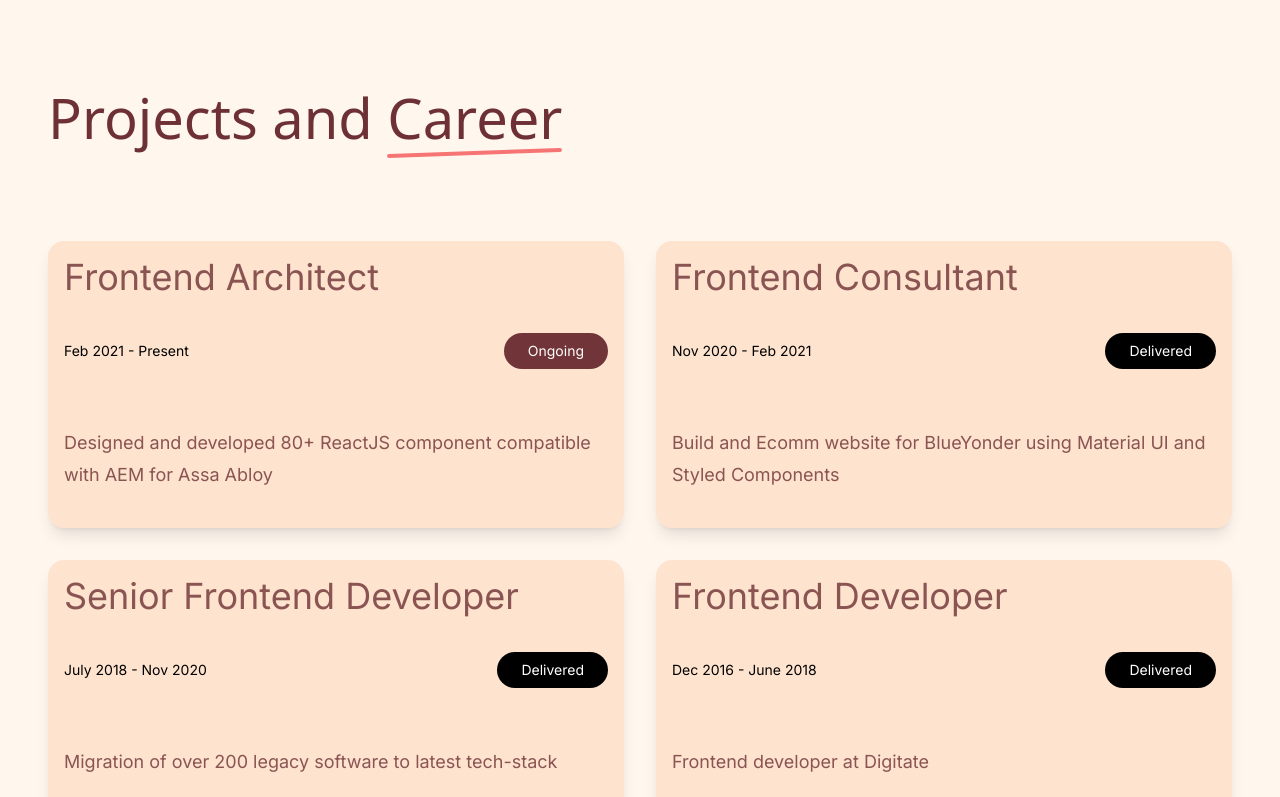
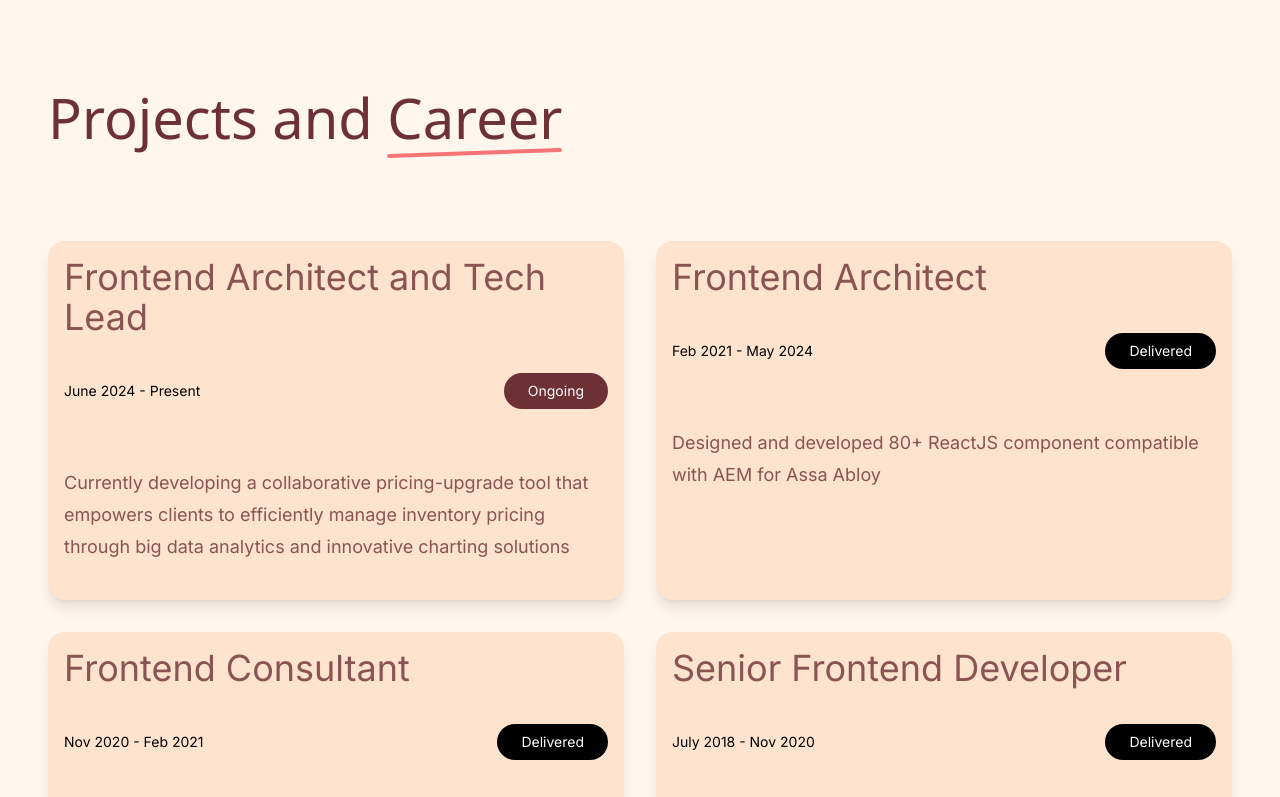
Before and after one commit to sunnyChoudhary0710/sunnyside, a Next.js app: page / in a window 1280 px wide. Shown: the part 1059-1856 px from the top of the page. Built offline with nearby package versions, Linux system fonts and the light colour scheme.

Commit message:
Updated experience

```diff
--- a/src/app/constants/constants.ts
+++ b/src/app/constants/constants.ts
@@ -83,13 +83,30 @@ export const Data_Array = [
 
 export const Experience_Data = [
 	{
+		heading: "Frontend Architect and Tech Lead",
+		status: "Ongoing",
+		date: "June 2024 - Present",
+		description:
+			"Currently developing a collaborative pricing-upgrade tool that empowers clients to efficiently manage inventory pricing through big data analytics and innovative charting solutions",
+		animationClass:
+			"animate-in-from-right animation-delay-100 animation-fill-mode-[both]",
+		details: {
+			logo: "/assa-abloy-logo.png",
+			paragraph: [
+				"We are introducing ‘Optimus,’ a cutting-edge tool that replaces the outdated Excel-based method for pricing upgrades. With its intuitive interface, Optimus streamlines the task, making it significantly easier for our users.",
+				"Optimus serves as a centralized hub for users to log in, engage in discussions, and efficiently manage the annual pricing process for their inventory. Leveraging market standards and historical analytics data, it enables strategic planning, ensuring optimal inventory availability and logical pricing. Our collaborative approach empowers clients to achieve their yearly budget and revenue targets seamlessly.",
+				"'Optimus,’ leverages advanced technologies such as Ag-Grid and Highcharts to create a user-friendly interface. With an extensive user permission framework and multilingual support, it enhances control and collaboration efficiency. Additionally, our robust progress tracker, complete with timely reminders and a friendly ‘nudging’ tool, ensures clients achieve their tasks accurately and on time"
+			],
+		},
+	},
+	{
 		heading: "Frontend Architect",
-		status: "Ongoing",
-		date: "Feb 2021 - Present",
+		status: "Delivered",
+		date: "Feb 2021 - May 2024",
 		description:
 			"Designed and developed 80+ ReactJS component compatible with  AEM for Assa Abloy",
 		animationClass:
-			"animate-in-from-right animation-delay-100 animation-fill-mode-[both]",
+			"animate-in-from-right animation-delay-300 animation-fill-mode-[both]",
 		details: {
 			logo: "/assa-abloy-logo.png",
 			paragraph: [
@@ -105,7 +122,7 @@ export const Experience_Data = [
 		description:
 			"Build and Ecomm website for BlueYonder using Material UI and Styled Components",
 		animationClass:
-			"animate-in-from-right animation-delay-300 animation-fill-mode-[both]",
+			"animate-in-from-right animation-delay-100 animation-fill-mode-[both]",
 		details: {
 			logo: "/blue-yonder-logo.svg",
 			paragraph: [
@@ -121,7 +138,7 @@ export const Experience_Data = [
 		date: "July 2018 - Nov 2020",
 		description: "Migration of over 200 legacy software to latest tech-stack",
 		animationClass:
-			"animate-in-from-right animation-delay-100 animation-fill-mode-[both]",
+			"animate-in-from-right animation-delay-300 animation-fill-mode-[both]",
 		details: {
 			logo: "/barclays-logo.png",
 			paragraph: [
@@ -137,7 +154,7 @@ export const Experience_Data = [
 		date: "Dec 2016 - June 2018",
 		description: "Frontend developer at Digitate",
 		animationClass:
-			"animate-in-from-right animation-delay-300 animation-fill-mode-[both]",
+			"animate-in-from-right animation-delay-100 animation-fill-mode-[both]",
 		details: {
 			logo: "/tcs-logo.svg",
 			paragraph: [
```
